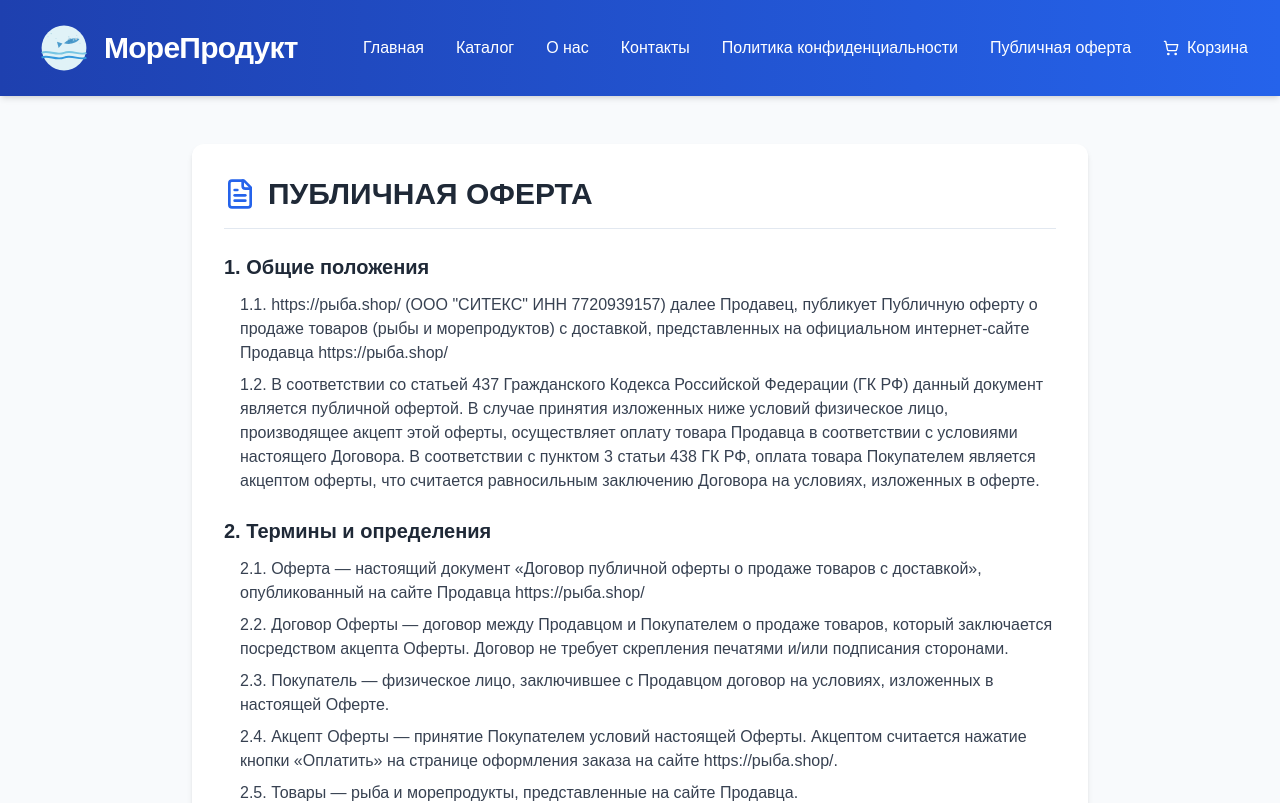
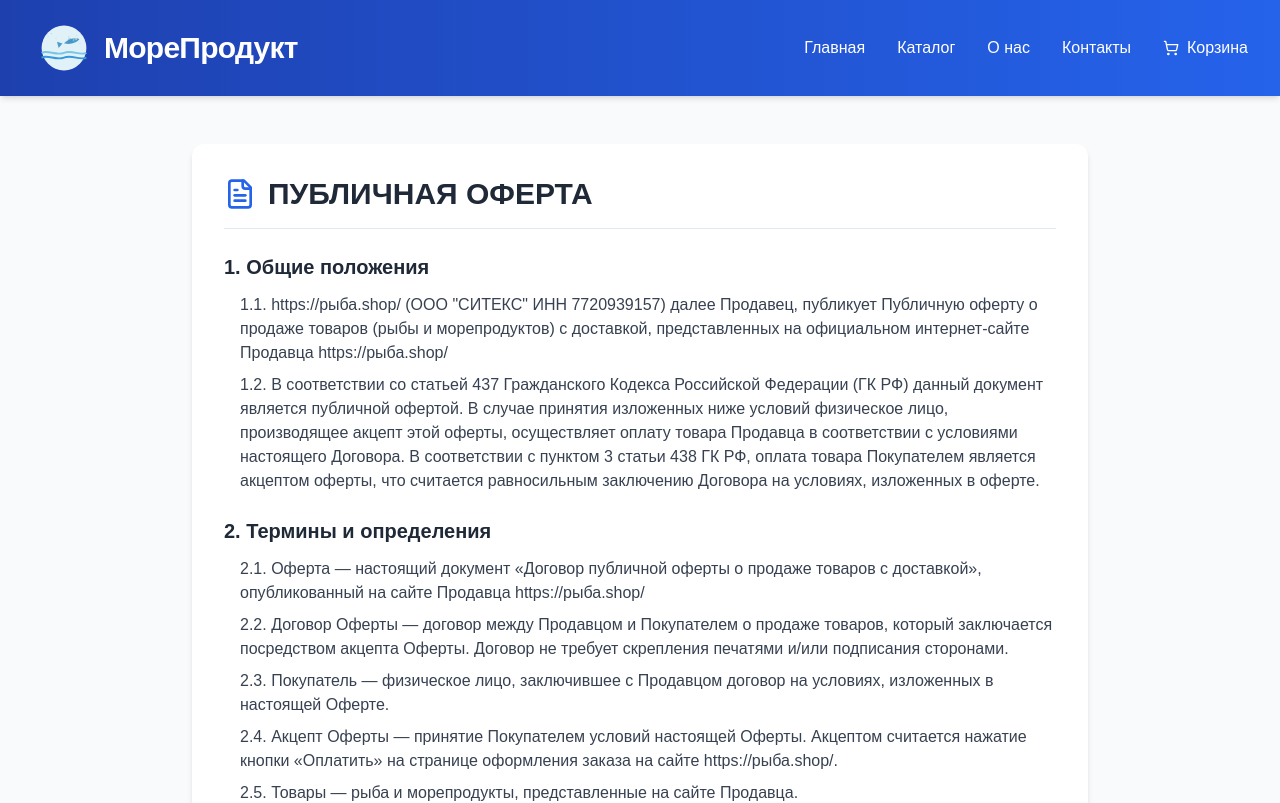
Before and after one commit to osya222/stellar-web-design-kit, a React (Vite) app: page /public-offer in a window 1280 px wide. Shown: the top 803 px of the page. Built offline with nearby package versions, Linux system fonts and the light colour scheme.

Commit message:
Remove navigation items
Remove "Public offer" and "Privacy policy" links from the header navigation. Ensure other navigation links function correctly.

```diff
--- a/src/components/layout/Footer.tsx
+++ b/src/components/layout/Footer.tsx
@@ -21,8 +21,6 @@ const Footer = () => {
               <li><Link to="/#catalog" className="text-blue-200 hover:text-white transition-colors">Каталог</Link></li>
               <li><Link to="/#about" className="text-blue-200 hover:text-white transition-colors">О нас</Link></li>
               <li><Link to="/#contacts" className="text-blue-200 hover:text-white transition-colors">Контакты</Link></li>
-              <li><Link to="/privacy-policy" className="text-blue-200 hover:text-white transition-colors">Политика конфиденциальности</Link></li>
-              <li><Link to="/public-offer" className="text-blue-200 hover:text-white transition-colors">Публичная оферта</Link></li>
             </ul>
           </div>
           <div>
--- a/src/components/layout/Header.tsx
+++ b/src/components/layout/Header.tsx
@@ -27,16 +27,6 @@ const Header = () => {
         <li><Link to="/#catalog" className="hover:text-blue-200 transition-colors">Каталог</Link></li>
         <li><Link to="/#about" className="hover:text-blue-200 transition-colors">О нас</Link></li>
         <li><Link to="/#contacts" className="hover:text-blue-200 transition-colors">Контакты</Link></li>
-        <li>
-          <Link to="/privacy-policy" className="hover:text-blue-200 transition-colors">
-            Политика конфиденциальности
-          </Link>
-        </li>
-        <li>
-          <Link to="/public-offer" className="hover:text-blue-200 transition-colors">
-            Публичная оферта
-          </Link>
-        </li>
         <li>
           <Link to="/cart" className="flex items-center hover:text-blue-200 transition-colors">
             <ShoppingCart className="w-4 h-4 mr-2" />
@@ -82,12 +72,6 @@ const Header = () => {
             <Link to="/#contacts" className="text-lg font-medium hover:text-blue-200 transition-colors" onClick={() => setIsMenuOpen(false)}>
               Контакты
             </Link>
-            <Link to="/privacy-policy" className="text-lg font-medium hover:text-blue-200 transition-colors" onClick={() => setIsMenuOpen(false)}>
-              Политика конфиденциальности
-            </Link>
-            <Link to="/public-offer" className="text-lg font-medium hover:text-blue-200 transition-colors" onClick={() => setIsMenuOpen(false)}>
-              Публичная оферта
-            </Link>
             <Link to="/cart" className="flex items-center text-lg font-medium hover:text-blue-200 transition-colors" onClick={() => setIsMenuOpen(false)}>
               <ShoppingCart className="w-5 h-5 mr-2" />
               Корзина
```
